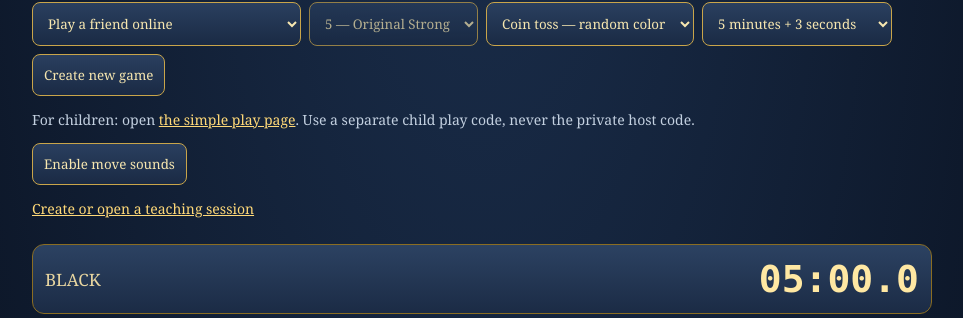
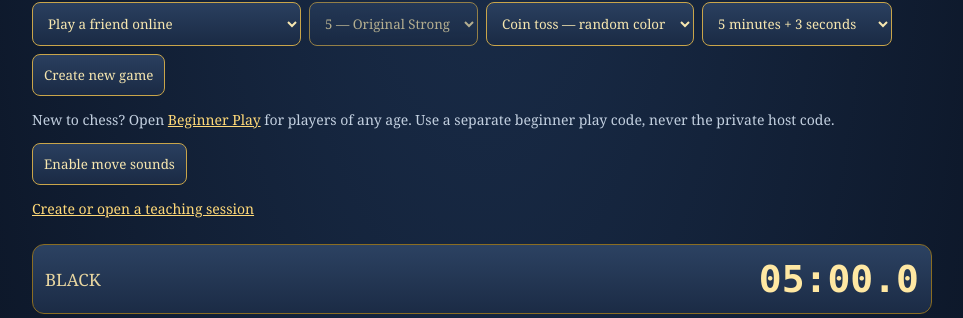
Before and after one commit to python4peace/world-peace-chess-render, a Flask app: page / in a window 1280 px wide. Shown: the part 352-670 px from the top of the page, without its empty margins (158-1121 px from the left). Run offline with Flask 3, Linux system fonts and the light colour scheme; parts of the project's set-up code (start-up, migrations or seed data) failed here and were passed over; some libraries are stand-ins or nearby versions.

Commit message:
Rename child play to Beginner Play with legacy compatibility

```diff
--- a/app.py
+++ b/app.py
@@ -129,6 +129,7 @@ def commit_move(g,move):
     return True
 
 @app.get('/')
+@app.get('/beginner')
 @app.get('/kids')
 @app.get('/room/<rid>')
 def index(rid=None):return render_template('index.html')
--- a/child_levels.py
+++ b/child_levels.py
@@ -17,7 +17,7 @@ _child_grants = {}
 def authorize_game(app, supplied, host_code, public=False, mode=None, difficulty='strong'):
     # Child grants never enter the host/teacher grant dictionary.
     if mode == 'ai':
-        child_code = os.environ.get('CHILD_PLAY_CODE', '')
+        child_code = os.environ.get('BEGINNER_PLAY_CODE', os.environ.get('CHILD_PLAY_CODE', ''))
         configured = 8 <= len(child_code) <= 64 and child_code != host_code
         key = request.cookies.get(CHILD_COOKIE, '')
         grant = _child_grants.get(key)
@@ -29,7 +29,7 @@ def authorize_game(app, supplied, host_code, public=False, mode=None, difficulty
         host_supplied = isinstance(supplied, str) and secrets.compare_digest(supplied, host_code)
         if not host_supplied and (valid_grant or child_supplied):
             if not isinstance(difficulty, str) or difficulty not in LEVELS or difficulty == 'strong':
-                abort(403, 'The child play code allows the four easier computer levels only.')
+                abort(403, 'The beginner play code allows the four easier computer levels only.')
             left = grant['left'] if valid_grant else 4
             return ('child', (key, left, not valid_grant, child_code))
     return ('host', authorize(app, supplied, host_code, public=public))
--- a/static/app.js
+++ b/static/app.js
@@ -102,7 +102,7 @@ $('create').onclick=async()=>{
  busy=true;
  try{
   const d=await api('/api/new','POST',{host_code:$('hostCode').value,mode:$('mode').value,control:$('control').value,color:$('hostColor').value,difficulty:$('difficulty').value});
-  rid=d.room;token=d.token;invite=d.invite;joinToken='';state=null;saveSeat();history.pushState(null,'','/room/'+rid+((location.pathname==='/kids'||new URLSearchParams(location.search).has('kids'))?'?kids=1':''));
+  rid=d.room;token=d.token;invite=d.invite;joinToken='';state=null;saveSeat();history.pushState(null,'','/room/'+rid+((['/beginner','/kids'].includes(location.pathname)||['beginner','kids'].some(key=>new URLSearchParams(location.search).has(key)))?'?beginner=1':''));
   $('hostCode').value='';accept(await api('/api/room/'+rid));$('notice').textContent='';
  }catch(e){$('notice').textContent=e.message;}finally{busy=false;}
 };
--- a/static/kids-play.js
+++ b/static/kids-play.js
@@ -1,20 +1,23 @@
 "use strict";
 (()=>{
- const kid=location.pathname==='/kids'||new URLSearchParams(location.search).has('kids');
+ const kid=['/beginner','/kids'].includes(location.pathname)||new URLSearchParams(location.search).has('beginner')||new URLSearchParams(location.search).has('kids');
  const mode=document.getElementById('mode'),level=document.getElementById('difficulty');
  function update(){level.disabled=mode.value!=='ai';}
  mode.addEventListener('change',update);
  if(kid){
-   document.title='World Peace Chess — Let’s Play';
-   document.querySelector('h1').textContent='Let’s Play Chess';
-   document.querySelector('h1+p').textContent='Enter your play code, pick an easy level, and press Play chess.';
+   document.title='World Peace Chess — Beginner Play';
+   document.querySelector('h1').textContent='Beginner Play';
+   document.querySelector('h1+p').textContent='Enter your play code, choose a level, and press Play chess.';
+   const accessHelp=document.getElementById('accessHelp');
+   if(accessHelp)accessHelp.textContent='One code entry allows four new computer games at the four easier levels. Refreshing does not use another game. Enter the code again after four games or if access resets.';
+   document.querySelectorAll('a[href="/lesson"]').forEach(link=>{link.hidden=true;});
    mode.value='ai';
    for(const option of mode.options)if(option.value!=='ai')option.remove();
    mode.hidden=true;
    const color=document.getElementById('hostColor');color.disabled=true;color.hidden=true;
    const control=document.getElementById('control');control.value='10+5';
    const code=document.getElementById('hostCode');
-   code.placeholder='Your play code — leave blank after your first game';
+   code.placeholder='Your play code — enter again after four games';
    document.querySelector('label[for="hostCode"]').textContent='Your play code';
    const strong=level.querySelector('option[value="strong"]');if(strong)strong.remove();
    level.value='first_steps';
--- a/templates/index.html
+++ b/templates/index.html
@@ -7,13 +7,13 @@
 <h1>Reuben World Peace Unity Chess</h1><p>Timed online games · Full-strength Stockfish · Private invitations</p>
 <div id="status" role="status">Loading…</div><div id="notice" role="alert"></div>
 <section id="creator"><label for="hostCode">Private host code — unlock four game or lesson creations</label><input id="hostCode" type="password" autocomplete="off" placeholder="Leave blank while access remains">
-<p>One code entry allows four protected game or teaching-session creations combined. Joining and watching are free. Refreshing does not use another creation.</p><div class="bar"><select id="mode" aria-label="Opponent"><option value="friend">Play a friend online</option><option value="ai">Play the computer — choose a level</option><option value="selfplay">Stockfish vs Stockfish — automatic</option></select><select id="difficulty" aria-label="Computer difficulty"><option value="first_steps">1 — First Steps</option><option value="beginner">2 — Beginner</option><option value="improving">3 — Improving</option><option value="intermediate">4 — Intermediate</option><option value="strong" selected>5 — Original Strong</option></select><select id="hostColor" aria-label="Your color in friend games"><option value="random">Coin toss — random color</option><option value="white">I play White</option><option value="black">I play Black</option></select><select id="control" aria-label="Time control"><option value="3+2">3 minutes + 2 seconds</option><option value="5+3" selected>5 minutes + 3 seconds</option><option value="10+5">10 minutes + 5 seconds</option></select><button id="create">Create new game</button></div></section>
-<p id="childHelp">For children: open <a href="/kids">the simple play page</a>. Use a separate child play code, never the private host code.</p><div class="bar"><button id="moveSoundToggle" type="button" aria-pressed="false">Enable move sounds</button><span id="soundStatus" role="status"></span></div><p><a href="/lesson">Create or open a teaching session</a></p><div id="links"></div><div class="bar"><button id="join" hidden>Join game — start clocks</button><button id="start" hidden>Start clock</button><button id="stopSelfplay" hidden>Stop automatic game</button><button id="cancel" hidden>Cancel unstarted game</button></div>
+<p id="accessHelp">One code entry allows four protected game or teaching-session creations combined. Joining and watching are free. Refreshing does not use another creation.</p><div class="bar"><select id="mode" aria-label="Opponent"><option value="friend">Play a friend online</option><option value="ai">Play the computer — choose a level</option><option value="selfplay">Stockfish vs Stockfish — automatic</option></select><select id="difficulty" aria-label="Computer difficulty"><option value="first_steps">1 — First Steps</option><option value="beginner">2 — Beginner</option><option value="improving">3 — Improving</option><option value="intermediate">4 — Intermediate</option><option value="strong" selected>5 — Original Strong</option></select><select id="hostColor" aria-label="Your color in friend games"><option value="random">Coin toss — random color</option><option value="white">I play White</option><option value="black">I play Black</option></select><select id="control" aria-label="Time control"><option value="3+2">3 minutes + 2 seconds</option><option value="5+3" selected>5 minutes + 3 seconds</option><option value="10+5">10 minutes + 5 seconds</option></select><button id="create">Create new game</button></div></section>
+<p id="childHelp">New to chess? Open <a href="/beginner">Beginner Play</a> for players of any age. Use a separate beginner play code, never the private host code.</p><div class="bar"><button id="moveSoundToggle" type="button" aria-pressed="false">Enable move sounds</button><span id="soundStatus" role="status"></span></div><p><a href="/lesson">Create or open a teaching session</a></p><div id="links"></div><div class="bar"><button id="join" hidden>Join game — start clocks</button><button id="start" hidden>Start clock</button><button id="stopSelfplay" hidden>Stop automatic game</button><button id="cancel" hidden>Cancel unstarted game</button></div>
 <div class="clock" id="topBox"><small id="topName">BLACK</small><span id="topTime">05:00.0</span></div><div id="board" aria-label="Chessboard"></div><div class="clock" id="bottomBox"><small id="bottomName">WHITE</small><span id="bottomTime">05:00.0</span></div>
 <div class="bar" id="actions"><button id="resign" disabled>Resign</button><button id="draw" disabled>Claim draw</button><button id="spectate" disabled>Clean spectator view</button><a id="pgn" hidden>Save PGN</a></div>
 <div id="moves"></div><details id="notes"><summary>Rules, privacy, and free-hosting limits</summary><p>In friend games, choose White, Black, or a coin toss. The invitation assigns the other color. Clocks start when the guest clicks Join. Against Stockfish, White clicks Start clock. Self-play uses Stockfish for both sides; the host starts or stops it. No undo or pause. Clocks continue during disconnections and network delay. Refresh on this same browser and address to reconnect.</p><p>Server restart, redeploy or Render sleep deletes rooms. Rooms expire after 24 hours. Keep a PGN copy. This is casual play, not tournament-certified. Timeout draws use a material-based approximation. Draw claims are for the current position only; intended-next-move claims and draw offers are not implemented.</p><p>Never post a private opponent invitation or your HOST_CODE on TikTok. Use the clean spectator link. Anyone with the invitation can control the invited seat. Browser storage holds your seat, so do not clear it midgame. No accounts, ratings, anti-cheat or chat voting. Internet is needed for the chess.js browser library.</p></details>
 <footer><p>Built with python-chess, chess.js and Stockfish. <a href="https://stockfishchess.org/" target="_blank" rel="noopener noreferrer">Stockfish project</a></p></footer>
-</main><script src="/static/move-sounds.js?v=4"></script><script src="/static/app.js?v=4"></script><script src="/static/royal-theme.js?v=2"></script>
+</main><script src="/static/move-sounds.js?v=4"></script><script src="/static/app.js?v=5"></script><script src="/static/royal-theme.js?v=2"></script>
 
 <script src="/static/theme.js?v=royal-standing-5"></script>
-<script src="/static/kids-play.js?v=1"></script></body></html>
+<script src="/static/kids-play.js?v=2"></script></body></html>
```
